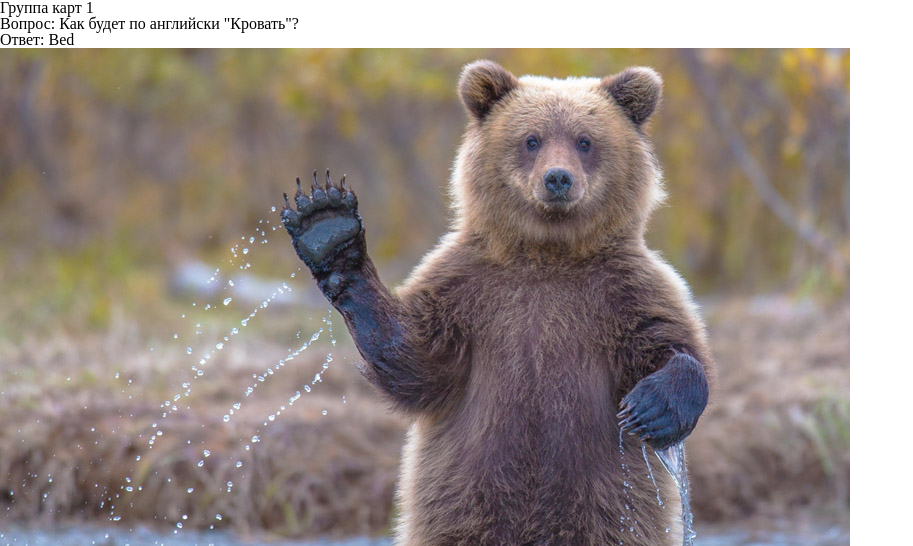
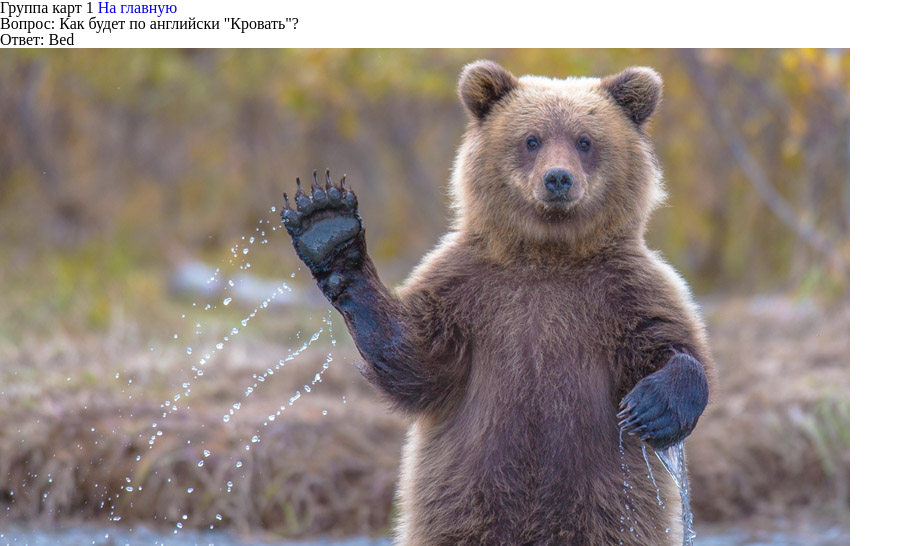
Before and after one commit to LevShiro/QuestAns, a Django app: a page that uses cards/templates/cards/group.html in a window 1280 px wide. Shown: the part 102-648 px from the top of the page, without its empty margins (0-913 px from the left). Run offline with Django 5.2, Linux system fonts and the light colour scheme; data comes from the database, SQL or seed files in the repository; both versions use the stored data as it was after the commit.

Commit message:
add_link

```diff
--- a/cards/templates/cards/group.html
+++ b/cards/templates/cards/group.html
@@ -7,6 +7,7 @@
     <main class="main-block main-block__group">
 
         {{group.title}}
+        <a href="{% url 'home'%}">На главную</a>
         <ul class="card-list">
             {% for card in cards %}
             <li class="card-item">
```
Also changed, not shown: db.sqlite3.
